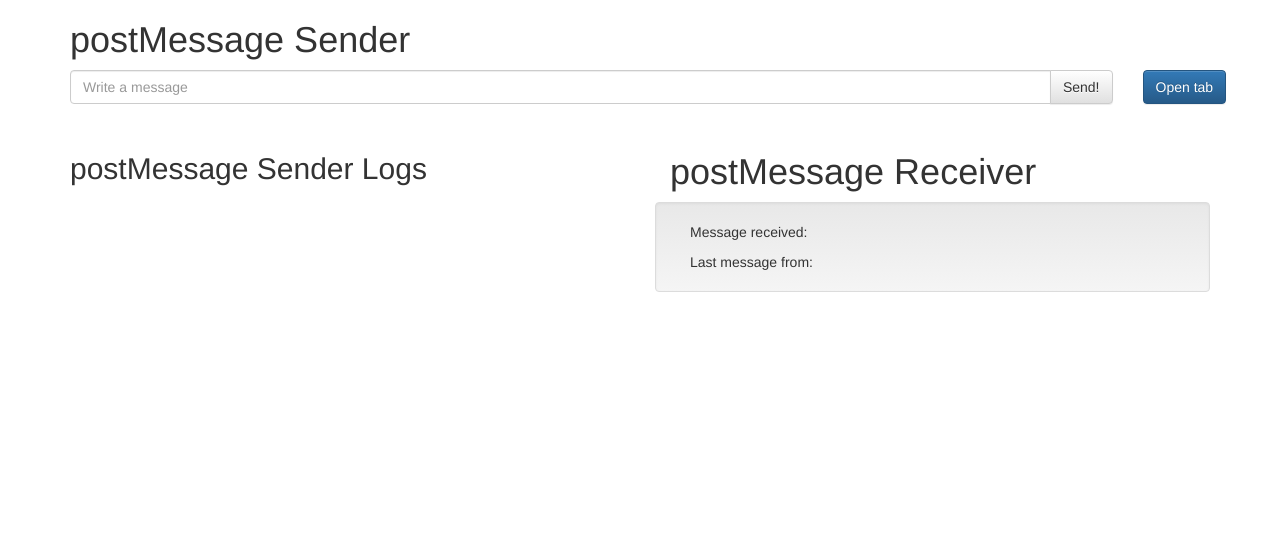
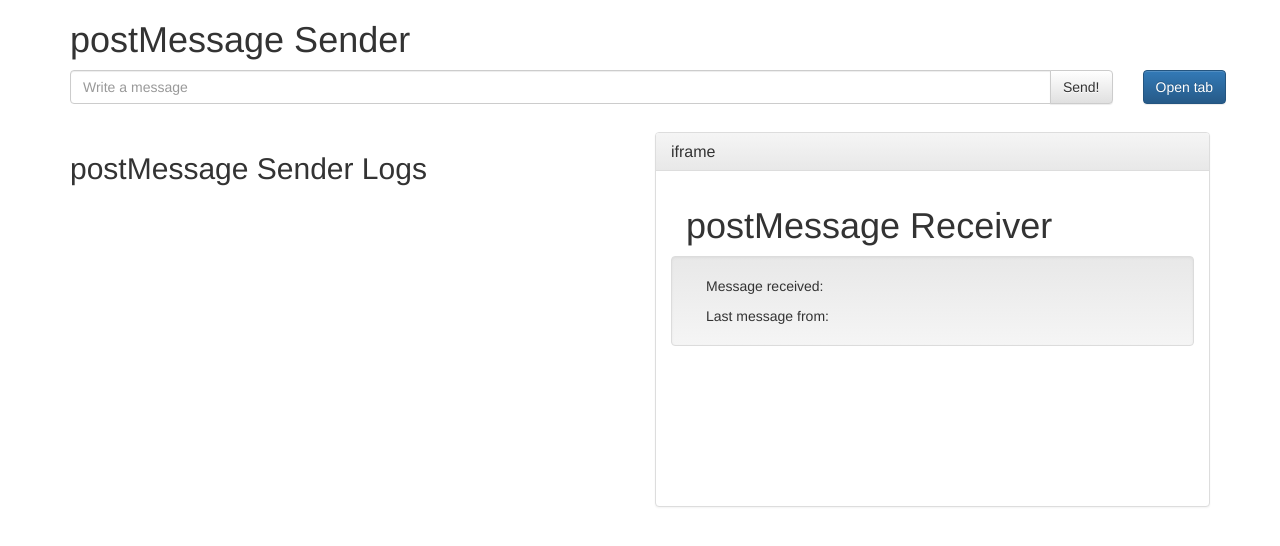
Before and after one commit to coding-jam/tab-communication-test, a plain HTML site: page post-message/sender.html in a window 1280 px wide. Drawn offline with nearby package versions, Linux system fonts and the light colour scheme.

Commit message:
iframe in a panel

```diff
--- a/post-message/sender.html
+++ b/post-message/sender.html
@@ -36,8 +36,15 @@
             <ul id="log"></ul>
         </div>
         <div class="col-xs-6">
-            <iframe id="result-frame" name="result" src="receiver.html" width="100%" height="300px"
-                    frameborder="0"></iframe>
+            <div class="panel panel-default">
+                <div class="panel-heading">
+                    <h3 class="panel-title">iframe</h3>
+                </div>
+                <div class="panel-body">
+                    <iframe id="result-frame" name="result" src="receiver.html" width="100%" height="300px"
+                            frameborder="0"></iframe>
+                </div>
+            </div>
         </div>
     </div>
 </div>
```
Also changed, not shown: local-storage/sender.html (+10 -3 lines).
